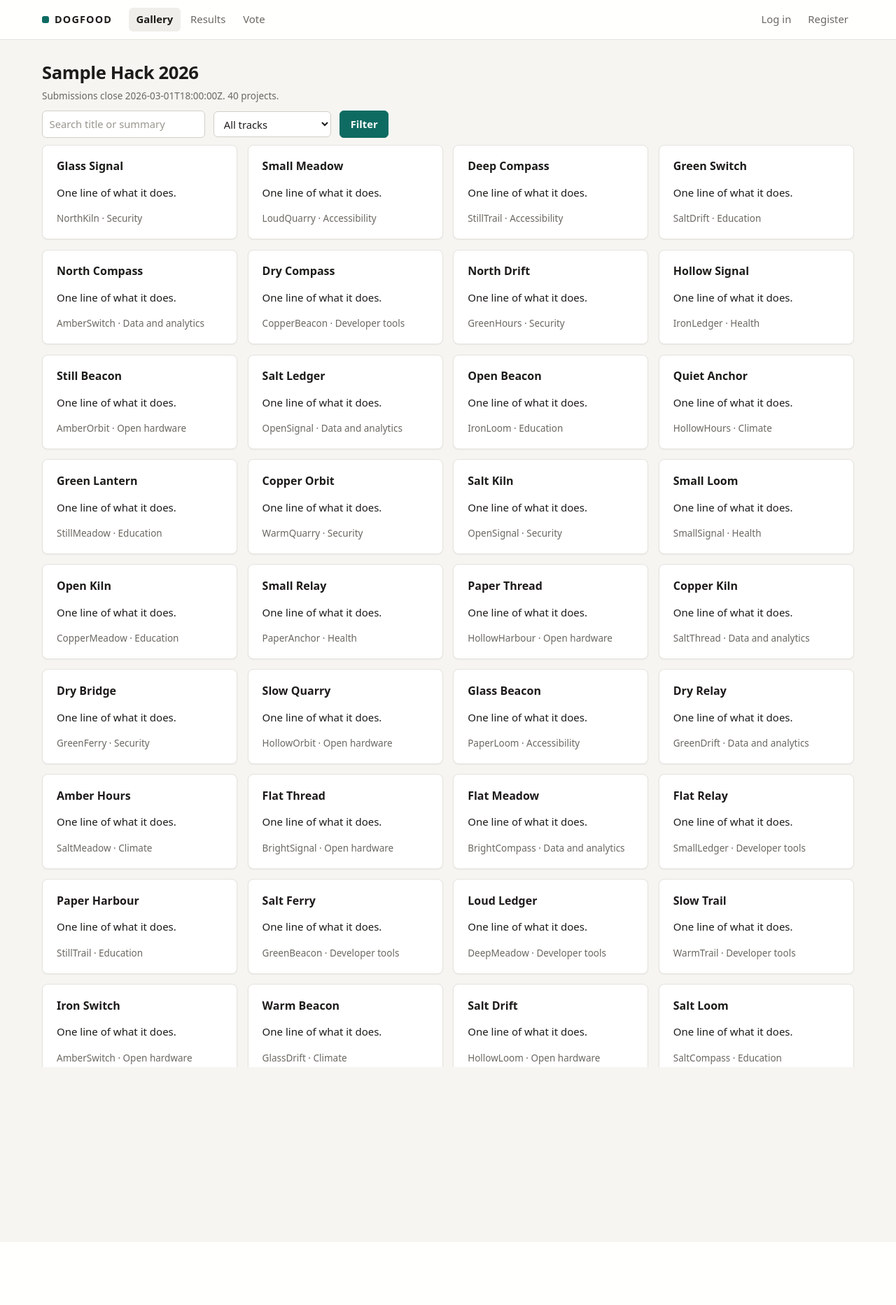
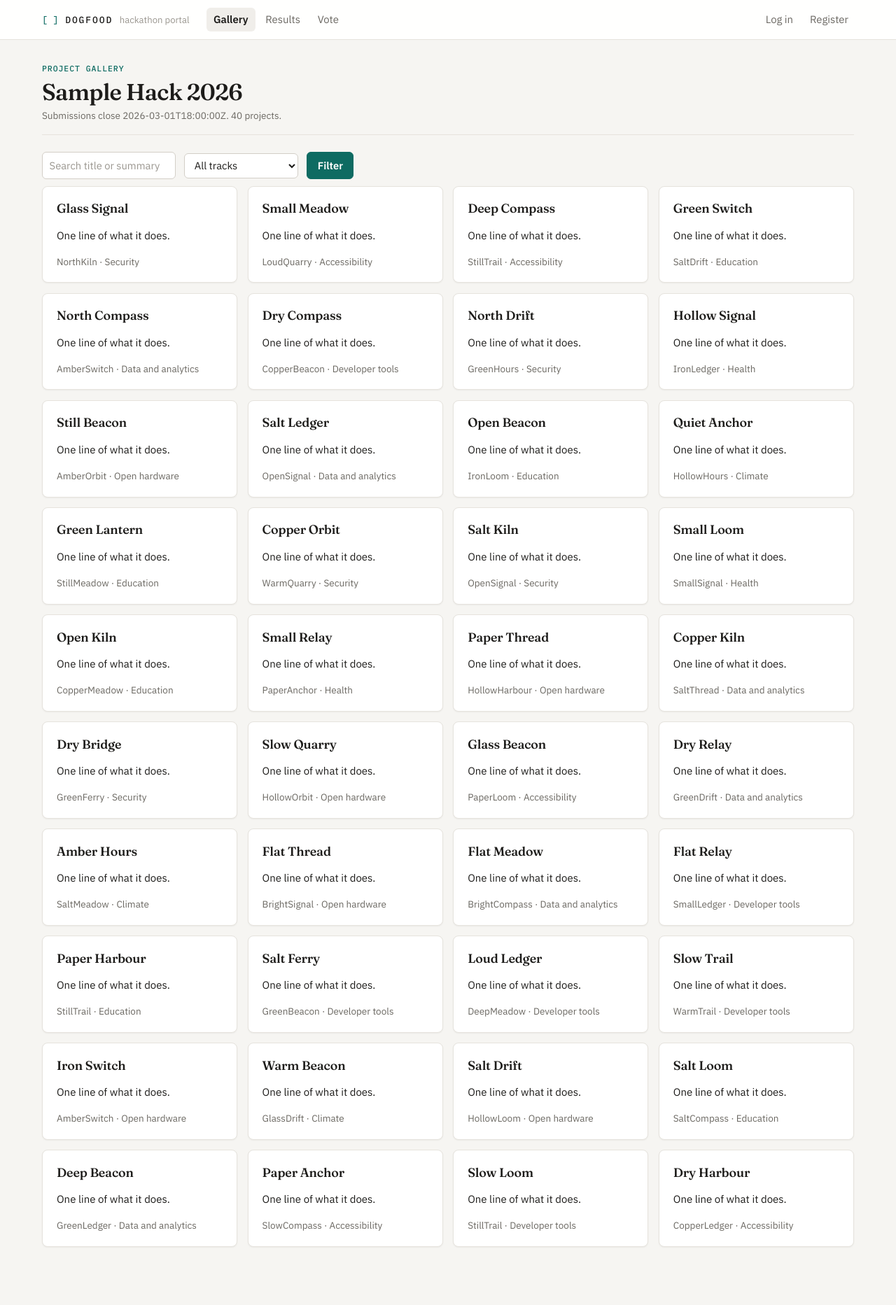
Before and after one commit to Aral-549/dogfood-portal, a FastAPI app: page /projects in a window 1280 px wide. Shown: the whole page at 70% size. Before the commit the page ends 1525 px from the top, so only its background shows below. Run offline with FastAPI, Linux system fonts and the light colour scheme; data comes from the database, SQL or seed files in the repository; data that the repository does not hold is empty.

Commit message:
UI: self-hosted type system (Fraunces, IBM Plex Sans and Mono)
Serif titles, Plex for the interface, Plex Mono for ids, numbers, table
heads and small labels; mono wordmark; page kickers. Fonts are served from
/static (SIL Open Font License files included), so the portal still works
with the network off. Also adds the drafted CSV-at-every-stage contract.

Golden: 527 passed. check.sh: verified T1 T2.

Co-Authored-By: Claude Opus 5.5 <noreply@anthropic.com>

```diff
--- a/src/dogfood/app.py
+++ b/src/dogfood/app.py
@@ -15,6 +15,7 @@ from urllib.parse import urlsplit
 from fastapi import FastAPI, Request
 from fastapi.concurrency import run_in_threadpool
 from fastapi.responses import HTMLResponse, JSONResponse, RedirectResponse, Response
+from fastapi.staticfiles import StaticFiles
 from fastapi.templating import Jinja2Templates
 
 from . import boot, db, logs, services as svc
@@ -66,6 +67,8 @@ async def lifespan(app: FastAPI):
 
 
 app = FastAPI(title="DOGFOOD portal", lifespan=lifespan, docs_url=None, redoc_url=None)
+# Self-hosted fonts and other static assets: the portal must work with the network off.
+app.mount("/static", StaticFiles(directory=str(Path(__file__).parent / "static")), name="static")
 
 MAX_BODY = 1 << 20            # 1 MiB for every form and JSON body ...
 MAX_IMPORT_BODY = 32 << 20    # ... except a whole event being imported
--- a/src/dogfood/templates/base.html
+++ b/src/dogfood/templates/base.html
@@ -153,11 +153,51 @@ section[id], details[id] { scroll-margin-top:72px; }
   h1 { font-size:1.35rem; }
 }
 @media (prefers-reduced-motion: reduce) { * { transition:none !important; } }
+
+/* ---- type system: self-hosted (offline), SIL Open Font License, see static/fonts/LICENSE-* ---- */
+@font-face { font-family:"Fraunces"; src:url("/static/fonts/fraunces-wght.woff2") format("woff2"); font-weight:300 800; font-display:swap; }
+@font-face { font-family:"Plex Sans"; src:url("/static/fonts/plex-sans-400.woff2") format("woff2"); font-weight:400; font-display:swap; }
+@font-face { font-family:"Plex Sans"; src:url("/static/fonts/plex-sans-400-italic.woff2") format("woff2"); font-weight:400; font-style:italic; font-display:swap; }
+@font-face { font-family:"Plex Sans"; src:url("/static/fonts/plex-sans-500.woff2") format("woff2"); font-weight:500; font-display:swap; }
+@font-face { font-family:"Plex Sans"; src:url("/static/fonts/plex-sans-600.woff2") format("woff2"); font-weight:600 700; font-display:swap; }
+@font-face { font-family:"Plex Mono"; src:url("/static/fonts/plex-mono-400.woff2") format("woff2"); font-weight:400; font-display:swap; }
+@font-face { font-family:"Plex Mono"; src:url("/static/fonts/plex-mono-500.woff2") format("woff2"); font-weight:500 700; font-display:swap; }
+:root { --serif:"Fraunces", Georgia, serif; --sans:"Plex Sans", ui-sans-serif, system-ui, sans-serif;
+  --mono:"Plex Mono", ui-monospace, SFMono-Regular, Menlo, monospace; }
+
+body { font-family:var(--sans); font-size:15px; letter-spacing:0; }
+h1, h2, .stat .v { font-family:var(--serif); font-optical-sizing:auto; }
+h1 { font-size:2.05rem; font-weight:560; letter-spacing:-.022em; line-height:1.1; }
+h2 { font-size:1.22rem; font-weight:580; letter-spacing:-.012em; }
+h3 { font-family:var(--sans); font-weight:600; }
+.grid .card h3 { font-family:var(--serif); font-size:1.12rem; font-weight:560; letter-spacing:-.01em; }
+.stat .v { font-size:1.45rem; font-weight:520; letter-spacing:-.015em; margin-top:.2rem; }
+
+/* small labels speak in mono: section kickers, table heads, stat keys, the index */
+.stat .k, .fields-title, .index p, th, .flag, .kicker { font-family:var(--mono); font-weight:500; }
+th { font-size:.72rem; text-transform:uppercase; letter-spacing:.06em; }
+.flag { font-size:.7rem; letter-spacing:.02em; }
+code { font-family:var(--mono); }
+
+/* identifiers, numbers and timestamps: mono, so columns line up and ids read as ids */
+td.num, table td .muted, .muted code { font-family:var(--mono); }
+table td .muted { font-size:.8em; }
+td.num { font-size:.86rem; }
+
+/* wordmark */
+.brand { font-family:var(--mono); font-weight:500; letter-spacing:.14em; font-size:.82rem; gap:.6rem; }
+.brand::before { width:auto; height:auto; border-radius:0; background:none; content:"[ ]"; color:var(--accent); letter-spacing:0; }
+.brand small { font-family:var(--sans); letter-spacing:0; font-weight:400; color:var(--faint); font-size:.82rem; }
+
+/* page head: a quiet mono kicker above the serif title */
+.kicker { display:block; font-size:.72rem; letter-spacing:.08em; text-transform:uppercase; color:var(--accent); margin-bottom:.35rem; }
+.page-head { padding-bottom:1rem; border-bottom:1px solid var(--line); margin-bottom:1.5rem; }
+main > h1:first-child { margin-bottom:.6rem; }
 </style>
 </head>
 <body>
 <header class="site"><div class="site-inner">
-  <a class="brand" href="/projects">DOGFOOD</a>
+  <a class="brand" href="/projects">DOGFOOD <small>hackathon portal</small></a>
   {% set here = request.url.path %}
   <nav aria-label="Main">
     <a href="/projects"{% if here == "/projects" or here.startswith("/projects/") %} aria-current="page"{% endif %}>Gallery</a>
--- a/src/dogfood/templates/gallery.html
+++ b/src/dogfood/templates/gallery.html
@@ -1,8 +1,11 @@
 {% extends "base.html" %}
 {% block title %}Gallery{% endblock %}
 {% block content %}
-<h1>{{ event.name }}</h1>
-<p class="muted">Submissions close {{ event.submissions_close }}. {{ total }} project{{ "" if total == 1 else "s" }}.</p>
+<div class="page-head">
+  <span class="kicker">Project gallery</span>
+  <h1>{{ event.name }}</h1>
+  <p class="muted">Submissions close {{ event.submissions_close }}. {{ total }} project{{ "" if total == 1 else "s" }}.</p>
+</div>
 <form class="row" method="get" action="/projects">
   <input name="q" value="{{ q }}" placeholder="Search title or summary" aria-label="Search">
   <select name="track" aria-label="Track">
--- a/src/dogfood/templates/organizer.html
+++ b/src/dogfood/templates/organizer.html
@@ -3,6 +3,7 @@
 {% block content %}
 {% set done_total = progress|sum(attribute="done") %}{% set assigned_total = progress|sum(attribute="assigned") %}
 <div class="page-head">
+  <span class="kicker">Organizer</span>
   <h1>{{ event.name }}</h1>
   <p class="muted">Organizer dashboard &middot; everything here is recomputed on each load and every change is audited.</p>
 </div>
```
Also changed, not shown: contracts/csv-stage-exports.md (added, +58 -0 lines), src/dogfood/templates/judge.html (+6 -3 lines), src/dogfood/static/fonts/LICENSE-Fraunces.txt (added), src/dogfood/static/fonts/LICENSE-IBM-Plex.txt (added), src/dogfood/static/fonts/fraunces-wght.woff2 (added), src/dogfood/static/fonts/plex-mono-400.woff2 (added), src/dogfood/static/fonts/plex-mono-500.woff2 (added), src/dogfood/static/fonts/plex-sans-400-italic.woff2 (added), src/dogfood/static/fonts/plex-sans-400.woff2 (added), src/dogfood/static/fonts/plex-sans-500.woff2 (added), src/dogfood/static/fonts/plex-sans-600.woff2 (added).
